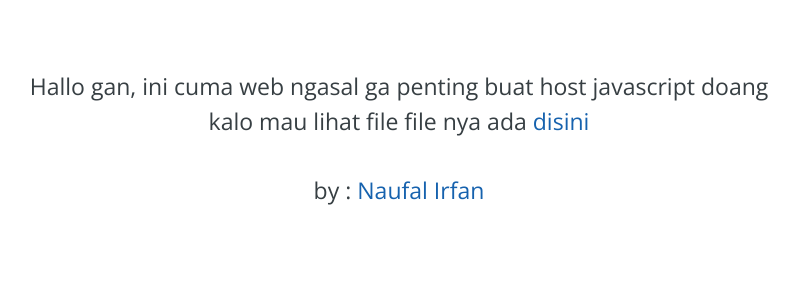
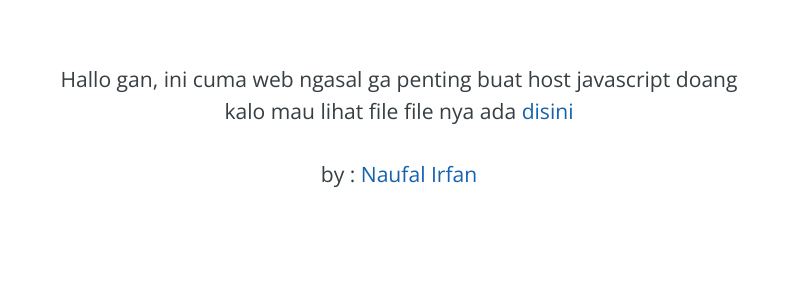
Before and after one commit to naufalirfan/pemilu, a PHP site: page / in a window 1280 px wide. Shown: the top 300 px of the page, without its empty margins (241-1040 px from the left). Run offline with PHP 8.4, Linux system fonts and the light colour scheme.

Commit message:
Update stylesheet.css

```diff
--- a/stylesheets/stylesheet.css
+++ b/stylesheets/stylesheet.css
@@ -5,7 +5,7 @@ body {
   padding: 0;
   margin: 0;
   font-family: "Open Sans", "Helvetica Neue", Helvetica, Arial, sans-serif;
-  font-size: 1.8vw;
+  font-size: 1.65vw;
   line-height: 1.5;
   color: #373F43; }
 
@@ -18,7 +18,6 @@ a {
 #kotak {
     position: absolute;
     width: 86%;
-    min-width:900px;
     height: 90%;
     background: rgba(255,255,255,0.8);
     left: 50%;
```
